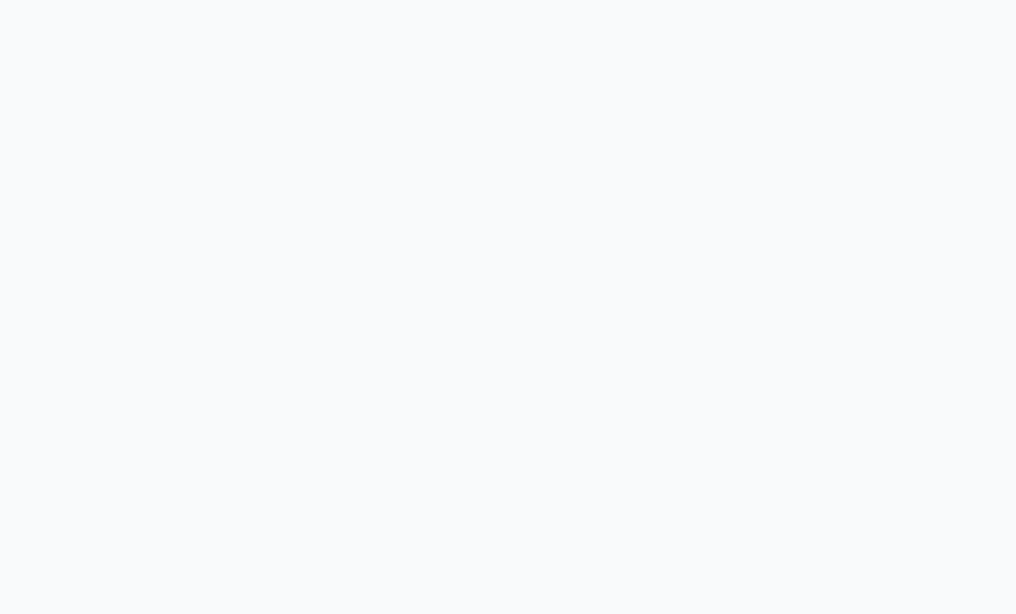
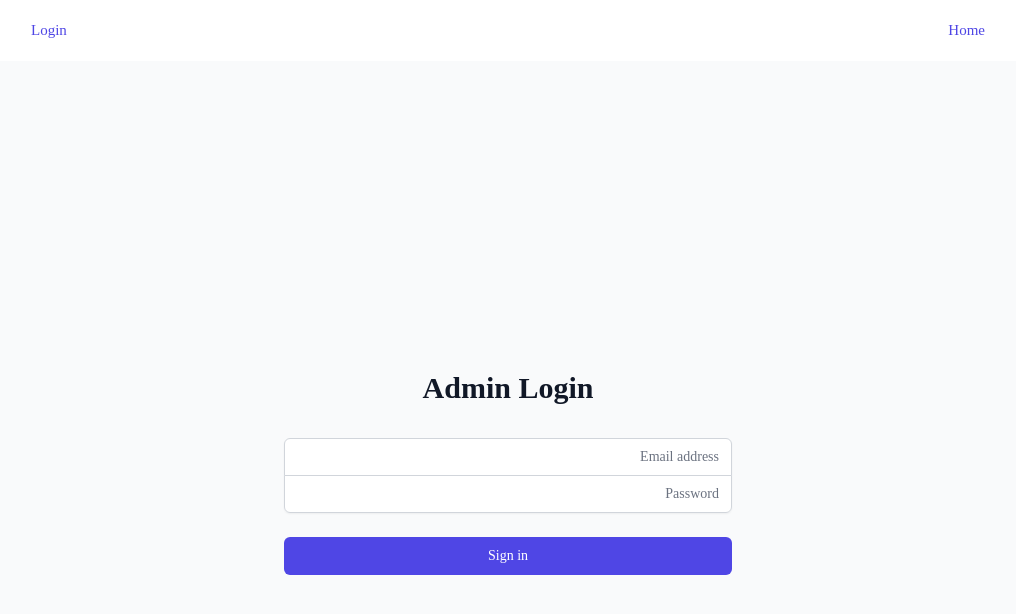
Before and after one commit to md-weber/persian-library, a Vue app: page /login in a window 1280 px wide. Before the commit this address had no page. Shown: the top 614 px of the page, without its empty margins (132-1148 px from the left). Built offline with nearby package versions, Linux system fonts and the light colour scheme; no server answers.

Commit message:
Added a admin login page

```diff
--- a/package.json
+++ b/package.json
@@ -14,6 +14,7 @@
   "dependencies": {
     "@tailwindcss/aspect-ratio": "^0.4.2",
     "firebase": "^11.0.2",
+    "pinia": "^2.2.8",
     "vue": "^3.5.13",
     "vue-router": "4"
   },
--- a/src/App.vue
+++ b/src/App.vue
@@ -1,5 +1,57 @@
 <template>
   <div dir="rtl" class="font-[Vazir]">
-    <RouterView />
+    <nav dir="rtl" class="bg-white shadow-sm">
+      <div class="max-w-7xl mx-auto px-4 sm:px-6 lg:px-8 py-4">
+        <div class="flex justify-between items-center">
+          <RouterLink to="/" class="text-indigo-600 hover:text-indigo-800">
+            Home
+          </RouterLink>
+          <div>
+            <RouterLink
+              v-if="authStore.isAuthenticated()"
+              to="/admin"
+              class="text-indigo-600 hover:text-indigo-800 mr-4"
+            >
+              Admin Dashboard
+            </RouterLink>
+            <button
+              v-if="authStore.isAuthenticated()"
+              @click="handleLogout"
+              class="text-red-600 hover:text-red-800"
+            >
+              Logout
+            </button>
+            <RouterLink
+              v-else
+              to="/login"
+              class="text-indigo-600 hover:text-indigo-800"
+            >
+              Login
+            </RouterLink>
+          </div>
+        </div>
+      </div>
+    </nav>
+    <RouterView v-if="!authStore.loading" />
+    <div v-else class="flex justify-center items-center min-h-screen">
+      Loading...
+    </div>
   </div>
 </template>
+
+<script setup>
+import { useAuthStore } from "@/stores/authStore";
+import { useRouter } from "vue-router";
+
+const authStore = useAuthStore();
+const router = useRouter();
+
+const handleLogout = async () => {
+  try {
+    await authStore.signOut();
+    router.push("/");
+  } catch (error) {
+    console.error("Logout error:", error);
+  }
+};
+</script>
--- a/src/components/BaseLayout.vue
+++ b/src/components/BaseLayout.vue
@@ -1,16 +1,6 @@
 <template>
   <div class="min-h-screen bg-gray-50 text-black">
     <div class="max-w-7xl mx-auto px-4 sm:px-6 lg:px-8">
-      <nav class="bg-white shadow-sm px-8">
-        <div class="flex justify-between items-center">
-          <RouterLink to="/" class="text-indigo-600 hover:text-indigo-800">
-            Home
-          </RouterLink>
-          <RouterLink to="/admin" class="text-indigo-600 hover:text-indigo-800">
-            Admin Dashboard
-          </RouterLink>
-        </div>
-      </nav>
       <slot></slot>
     </div>
   </div>
--- a/src/main.js
+++ b/src/main.js
@@ -3,5 +3,6 @@ import "./assets/main.css";
 import { createApp } from "vue";
 import App from "./App.vue";
 import router from "./router"; // Import the router
+import { createPinia } from "pinia";
 
-createApp(App).use(router).mount("#app");
+createApp(App).use(createPinia()).use(router).mount("#app");
--- a/src/router/index.js
+++ b/src/router/index.js
@@ -1,6 +1,8 @@
 import { createRouter, createWebHistory } from "vue-router";
 import HomePage from "../views/HomePage.vue";
 import AdminView from "../views/AdminView.vue";
+import LoginView from "../views/LoginView.vue";
+import { useAuthStore } from "@/stores/authStore";
 
 const routes = [
   {
@@ -9,10 +11,15 @@ const routes = [
     component: HomePage,
   },
   {
+    path: "/login",
+    name: "login",
+    component: LoginView,
+  },
+  {
     path: "/admin",
     name: "admin",
     component: AdminView,
-    // You might want to add authentication guard here
+    meta: { requiresAuth: true },
   },
 ];
 
@@ -21,4 +28,15 @@ const router = createRouter({
   routes,
 });
 
+// Navigation guard
+router.beforeEach((to, from, next) => {
+  const authStore = useAuthStore();
+
+  if (to.meta.requiresAuth && !authStore.isAuthenticated()) {
+    next("/login");
+  } else {
+    next();
+  }
+});
+
 export default router;
--- /dev/null
+++ b/src/stores/authStore.js
@@ -0,0 +1,54 @@
+import { defineStore } from "pinia";
+import { ref } from "vue";
+import { auth } from "@/repositories/firebase";
+import {
+  signInWithEmailAndPassword,
+  signOut as firebaseSignOut,
+  onAuthStateChanged,
+} from "firebase/auth";
+
+export const useAuthStore = defineStore("auth", () => {
+  const user = ref(null);
+  const loading = ref(true);
+
+  // Initialize auth state
+  onAuthStateChanged(auth, (firebaseUser) => {
+    user.value = firebaseUser;
+    loading.value = false;
+  });
+
+  const signIn = async (email, password) => {
+    try {
+      const userCredential = await signInWithEmailAndPassword(
+        auth,
+        email,
+        password,
+      );
+      user.value = userCredential.user;
+      return true;
+    } catch (error) {
+      console.error("Auth error:", error);
+      throw error;
+    }
+  };
+
+  const signOut = async () => {
+    try {
+      await firebaseSignOut(auth);
+      user.value = null;
+    } catch (error) {
+      console.error("Sign out error:", error);
+      throw error;
+    }
+  };
+
+  const isAuthenticated = () => user.value !== null;
+
+  return {
+    user,
+    loading,
+    signIn,
+    signOut,
+    isAuthenticated,
+  };
+});
--- /dev/null
+++ b/src/views/LoginView.vue
@@ -0,0 +1,78 @@
+<template>
+  <BaseLayout>
+    <div
+      class="min-h-screen flex items-center justify-center bg-gray-50 py-12 px-4 sm:px-6 lg:px-8"
+    >
+      <div class="max-w-md w-full space-y-8">
+        <div>
+          <h2 class="mt-6 text-center text-3xl font-extrabold text-gray-900">
+            Admin Login
+          </h2>
+        </div>
+        <form class="mt-8 space-y-6" @submit.prevent="handleLogin">
+          <div class="rounded-md shadow-sm -space-y-px">
+            <div>
+              <label for="email-address" class="sr-only">Email address</label>
+              <input
+                v-model="email"
+                id="email-address"
+                name="email"
+                type="email"
+                required
+                class="appearance-none rounded-none relative block w-full px-3 py-2 border border-gray-300 placeholder-gray-500 text-gray-900 rounded-t-md focus:outline-none focus:ring-indigo-500 focus:border-indigo-500 focus:z-10 sm:text-sm"
+                placeholder="Email address"
+              />
+            </div>
+            <div>
+              <label for="password" class="sr-only">Password</label>
+              <input
+                v-model="password"
+                id="password"
+                name="password"
+                type="password"
+                required
+                class="appearance-none rounded-none relative block w-full px-3 py-2 border border-gray-300 placeholder-gray-500 text-gray-900 rounded-b-md focus:outline-none focus:ring-indigo-500 focus:border-indigo-500 focus:z-10 sm:text-sm"
+                placeholder="Password"
+              />
+            </div>
+          </div>
+
+          <div>
+            <button
+              type="submit"
+              class="group relative w-full flex justify-center py-2 px-4 border border-transparent text-sm font-medium rounded-md text-white bg-indigo-600 hover:bg-indigo-700 focus:outline-none focus:ring-2 focus:ring-offset-2 focus:ring-indigo-500"
+            >
+              Sign in
+            </button>
+          </div>
+        </form>
+        <div v-if="error" class="text-red-500 text-center mt-2">
+          {{ error }}
+        </div>
+      </div>
+    </div>
+  </BaseLayout>
+</template>
+
+<script setup>
+import { ref } from "vue";
+import { useRouter } from "vue-router";
+import { useAuthStore } from "@/stores/authStore";
+import BaseLayout from "@/components/BaseLayout.vue";
+
+const router = useRouter();
+const authStore = useAuthStore();
+
+const email = ref("");
+const password = ref("");
+const error = ref("");
+
+const handleLogin = async () => {
+  try {
+    await authStore.signIn(email.value, password.value);
+    router.push("/admin");
+  } catch (err) {
+    error.value = "Invalid email or password";
+  }
+};
+</script>
```
Also changed, not shown: 1 other file (tests, documents, lock files or other folders).
